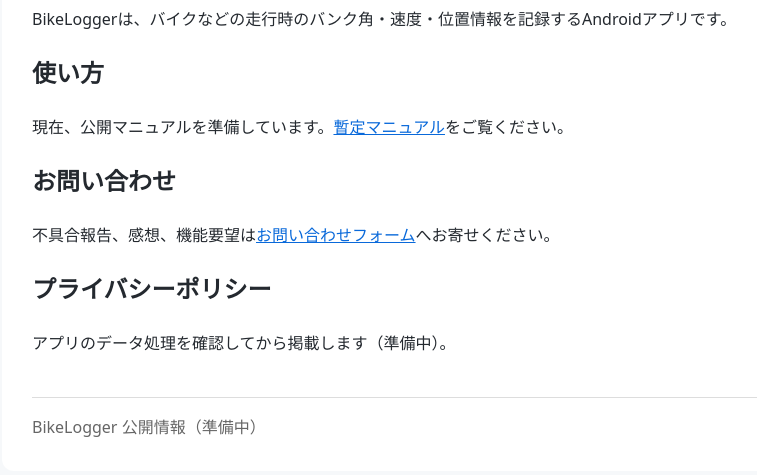
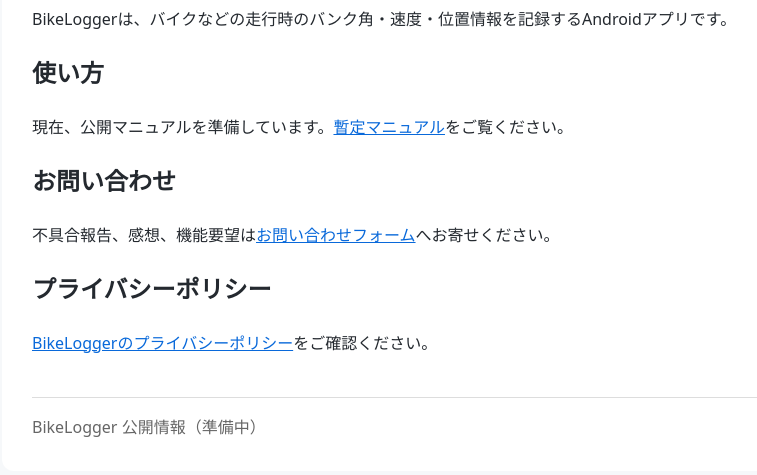
Before and after one commit to motomak/BikeLogger-Public, a plain HTML site: page index.html in a window 1280 px wide. Shown: the part 169-644 px from the top of the page, without its empty margins (228-985 px from the left). Drawn offline with Linux system fonts and the light colour scheme.

Commit message:
Link privacy policy from BikeLogger homepage

```diff
--- a/index.html
+++ b/index.html
@@ -19,6 +19,6 @@ h1{color:#0969da}a{color:#0969da}footer{border-top:1px solid #ddd;margin-top:40p
 <h2>お問い合わせ</h2>
 <p>不具合報告、感想、機能要望は<a href="https://robot-jp.com/contact/">お問い合わせフォーム</a>へお寄せください。</p>
 <h2>プライバシーポリシー</h2>
-<p>アプリのデータ処理を確認してから掲載します（準備中）。</p>
+<p><a href="./privacy.html">BikeLoggerのプライバシーポリシー</a>をご確認ください。</p>
 <footer>BikeLogger 公開情報（準備中）</footer>
 </main></body></html>
```
